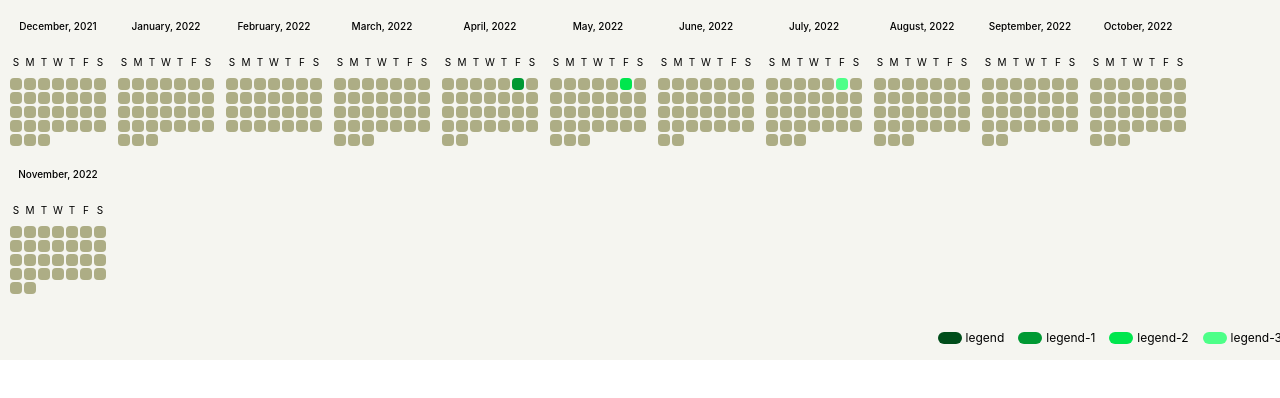
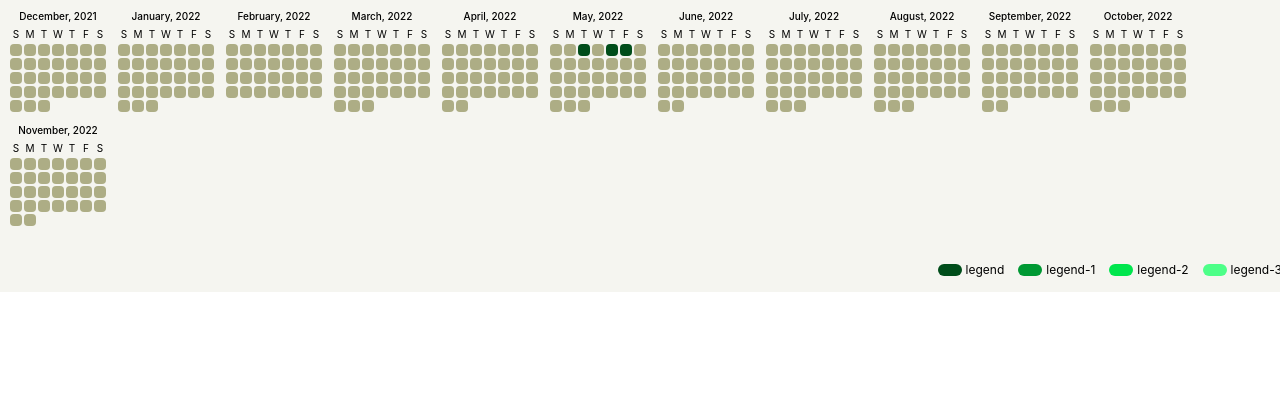
Before and after one commit to pankajkoirala/chakra-calender, a React (Create React App) app: page / in a window 1280 px wide. Shown: the top 398 px of the page. Built offline with nearby package versions, Linux system fonts and the light colour scheme.

Commit message:
feat: custom tooltip added

```diff
--- a/src/App.tsx
+++ b/src/App.tsx
@@ -1,13 +1,28 @@
-
-import React from 'react';
-import './App.css';
-import Chakra_calender from './../src/Chakra_calender/index';
+/* eslint-disable react/jsx-pascal-case */
+import React from "react";
+import "./App.css";
+import Chakra_calender from "./../src/Chakra_calender/index";
+import { Box } from "@chakra-ui/react";
 
 function App() {
   return (
     <div className="App">
-{    // eslint-disable-next-line react/jsx-pascal-case
-}    <Chakra_calender values={{'2022-4-6':2,'2022-5-6':3,'2022-7-6':4}} colors={['#adad85', '#004d1a', '#009933', '#00e64d', '#4dff88']} cellSpecing={2}  legend={['legend','legend-1','legend-2','legend-3']} />
+      <Chakra_calender
+        toltip={(date, message) => (
+          <Box padding={"0px"} margin={"0px"} borderRadius="4px">
+            <Box>TodayDate:{date}</Box>
+            <Box>message:{message}</Box>
+          </Box>
+        )}
+        values={{
+          "2022-5-6": { value: 1, message: "sick" },
+          "2022-5-5": { value: 1, message: "sick" },
+          "2022-5-3": { value: 1, message: "sick" },
+        }}
+        colors={["#adad85", "#004d1a", "#009933", "#00e64d", "#4dff88"]}
+        cellSpecing={2}
+        legend={["legend", "legend-1", "legend-2", "legend-3"]}
+      />
     </div>
   );
 }
--- a/src/Chakra_calender/Chakra-calender.tsx
+++ b/src/Chakra_calender/Chakra-calender.tsx
@@ -1,66 +1,68 @@
-import { Box, Flex, SimpleGrid, Text } from '@chakra-ui/react'
-import { Tooltip } from '@chakra-ui/react'
-import React from 'react'
+import { Box, Flex, SimpleGrid, Text } from "@chakra-ui/react";
+import { Tooltip } from "@chakra-ui/react";
+import React from "react";
 
 interface Iprops {
-  values: { [key: string]: number }
-  colors: string[]
-  cellHeight?: string
-  cellWidth?: string
-  hasTooltip?: boolean
-  cellSpecing?: number
-  gridGap?: string
-  padding?: string
-  backgroundColor?: string
-  monthsLabel?: boolean
-  monthsLabelFontSize?: string
-  daysLabel?: boolean
-  daysLabelFontSize?: string
-  cellBorderRadius?: string
-  legendGap?: string
-  legend?: string[]
-  legendLabelGap?: string
-  legendLabelBorderRadius?: string
-  legendLabelFontSize?: string
+  values: { [key: string]: { value: number; message: string } };
+  colors: string[];
+  cellHeight?: string;
+  cellWidth?: string;
+  hasTooltip?: boolean;
+  cellSpecing?: number;
+  gridGap?: string;
+  padding?: string;
+  backgroundColor?: string;
+  monthsLabel?: boolean;
+  monthsLabelFontSize?: string;
+  daysLabel?: boolean;
+  daysLabelFontSize?: string;
+  cellBorderRadius?: string;
+  legendGap?: string;
+  legend?: string[];
+  legendLabelGap?: string;
+  legendLabelBorderRadius?: string;
+  legendLabelFontSize?: string;
+  toltip?: (date: string, message: string) => React.ReactNode;
 }
 const ChakraCalender = ({
   values,
-  colors = ['#adad85', '#004d1a', '#009933', '#00e64d', '#4dff88'],
-  cellHeight = '12px',
-  cellWidth = '12px',
+  colors = ["#adad85", "#004d1a", "#009933", "#00e64d", "#4dff88"],
+  cellHeight = "12px",
+  cellWidth = "12px",
   hasTooltip = true,
   cellSpecing = 1,
-  gridGap = '12px',
-  padding = '10px',
-  backgroundColor = '#f5f5f0',
+  gridGap = "12px",
+  padding = "10px",
+  backgroundColor = "#f5f5f0",
   monthsLabel = true,
   daysLabel = true,
-  monthsLabelFontSize = '10px',
-  daysLabelFontSize = '10px',
-  cellBorderRadius = '4px',
-  legendGap = '12px',
+  monthsLabelFontSize = "10px",
+  daysLabelFontSize = "10px",
+  cellBorderRadius = "4px",
+  legendGap = "12px",
   legend = [],
-  legendLabelGap = '14px',
-  legendLabelBorderRadius = '8px',
-  legendLabelFontSize = '12px',
+  legendLabelGap = "14px",
+  legendLabelBorderRadius = "8px",
+  legendLabelFontSize = "12px",
+  toltip,
   ...others
 }: Iprops) => {
-  const getDays = (year: any, month: any) =>
-    new Date(year, month + 1, 0).getDate()
+  const getDays = (year: number, month: number) =>
+    new Date(year, month + 1, 0).getDate();
 
   function getMonthNames(
     date = new Date(new Date().setMonth(new Date().getMonth() - 11))
   ) {
-    let d = new Date(+date)
-    d.setDate(1)
-    let result = []
+    let d = new Date(+date);
+    d.setDate(1);
+    let result = [];
     for (let i = 0; i < 12; i++) {
       result.push({
         year: d.getFullYear(),
         mothInNumber: d.getMonth(),
-        mothInString: d.toLocaleString('default', { month: 'long' }),
-      })
-      d.setMonth(d.getMonth() + 1)
+        mothInString: d.toLocaleString("default", { month: "long" }),
+      });
+      d.setMonth(d.getMonth() + 1);
     }
     let finaldata = result.map((e, i) => {
       return {
@@ -72,63 +74,81 @@ const ChakraCalender = ({
           { length: getDays(e.year, e.mothInNumber) },
           (_, i) => i + 1
         ),
-      }
-    })
-    return finaldata
+      };
+    });
+    return finaldata;
   }
 
-  const day = ['S', 'M', 'T', 'W', 'T', 'F', 'S']
+  const day = ["S", "M", "T", "W", "T", "F", "S"];
   return (
     <Flex
       gap={legendGap}
-      flexDir={'column'}
+      flexDir={"column"}
       padding={padding}
       bg={backgroundColor}
       {...others}
     >
-      <Flex flexWrap={'wrap'} gap={gridGap}>
+      <Flex flexWrap={"wrap"} gap={gridGap}>
         {getMonthNames().map((e) => {
           return (
             <Flex
-              height={'auto'}
-              flexWrap='wrap'
-              gap={'4px'}
-              flexDir={'column'}
+              height={"auto"}
+              flexWrap="wrap"
+              flexDir={"column"}
+              gap={"6px"}
             >
               {monthsLabel && (
                 <Text
+                  margin={0}
                   fontSize={monthsLabelFontSize}
-                  fontWeight={'500'}
-                  textAlign='center'
+                  fontWeight={"500"}
+                  textAlign="center"
                 >
                   {`${e.mothInString}, ${e.year}`}
                 </Text>
               )}
               <SimpleGrid columns={7} spacing={cellSpecing}>
                 {e.daysInArray.map((x) => {
-                  const y = `${e.year}-${e.month}-${x}`
-                  const isInclude = Object.keys(values).includes(y)
-                  const colorIndex = values[y]
+                  const y = `${e.year}-${e.month}-${x}`;
+                  const isInclude = Object.keys(values).includes(y);
+                  const colorIndex = values[y]?.value ?? colors[0];
+
+                  const message = values[y]?.message ?? "";
 
                   return (
-                    <Flex flexDir={'column'}>
+                    <Flex flexDir={"column"} gap={"4px"}>
                       {daysLabel && (
                         <>
                           {x <= 7 && (
-                            <Text fontSize={daysLabelFontSize}>
+                            <Text m={0} fontSize={daysLabelFontSize}>
                               {day[x - 1]}
                             </Text>
                           )}
                         </>
                       )}
                       <Tooltip
+                        gap={"0px"}
+                        borderRadius={"4px"}
                         bg={
-                          (isInclude ? colors[colorIndex as any] : colors[0]) ??
-                          colors[0]
+                          !toltip
+                            ? isInclude
+                              ? colors[colorIndex as any]
+                              : colors[0]
+                            : "white"
                         }
                         hasArrow
-                        label={hasTooltip && y}
-                        fontSize='md'
+                        label={
+                          hasTooltip && (
+                            <>
+                              {toltip ? (
+                                toltip(y, message)
+                              ) : (
+                                <Text>{`${y} ${message}`}</Text>
+                              )}
+                            </>
+                          )
+                        }
+                        fontSize="md"
                       >
                         <Box
                           bgColor={
@@ -142,22 +162,22 @@ const ChakraCalender = ({
                         ></Box>
                       </Tooltip>
                     </Flex>
-                  )
+                  );
                 })}
               </SimpleGrid>
             </Flex>
-          )
+          );
         })}
       </Flex>
-      <Flex width={'100%'} justifyContent={'flex-end'} padding={'12px'}>
-        <Flex flexWrap={'wrap'} gap={legendLabelGap} h={'20px'}>
+      <Flex width={"100%"} justifyContent={"flex-end"} padding={"12px"}>
+        <Flex flexWrap={"wrap"} gap={legendLabelGap} h={"20px"}>
           {legend.map((e, i) => (
-            <Flex gap={'4px'} alignItems={'center'}>
+            <Flex gap={"4px"} alignItems={"center"}>
               <Box
                 borderRadius={legendLabelBorderRadius}
                 bg={colors[i + 1] ?? colors[0]}
-                h={'12px'}
-                w={'24px'}
+                h={"12px"}
+                w={"24px"}
               ></Box>
               <Text fontSize={legendLabelFontSize}>{e}</Text>
             </Flex>
@@ -165,6 +185,6 @@ const ChakraCalender = ({
         </Flex>
       </Flex>
     </Flex>
-  )
-}
-export default ChakraCalender
+  );
+};
+export default ChakraCalender;
--- a/tsconfig.json
+++ b/tsconfig.json
@@ -1,6 +1,6 @@
 {
   "compilerOptions": {
-    "target": "es5",
+    "target": "es6",
     "lib": ["dom", "dom.iterable", "esnext"],
     "allowJs": true,
     "declaration": true,
@@ -10,7 +10,7 @@
     "outDir": "dist",
     "esModuleInterop": true,
     "allowSyntheticDefaultImports": true,
-    "strict": true,
+    "strict": false,
     "forceConsistentCasingInFileNames": true,
     "noFallthroughCasesInSwitch": true,
     "module": "esnext",
```
Also changed, not shown: package.json (+7 -2 lines).
